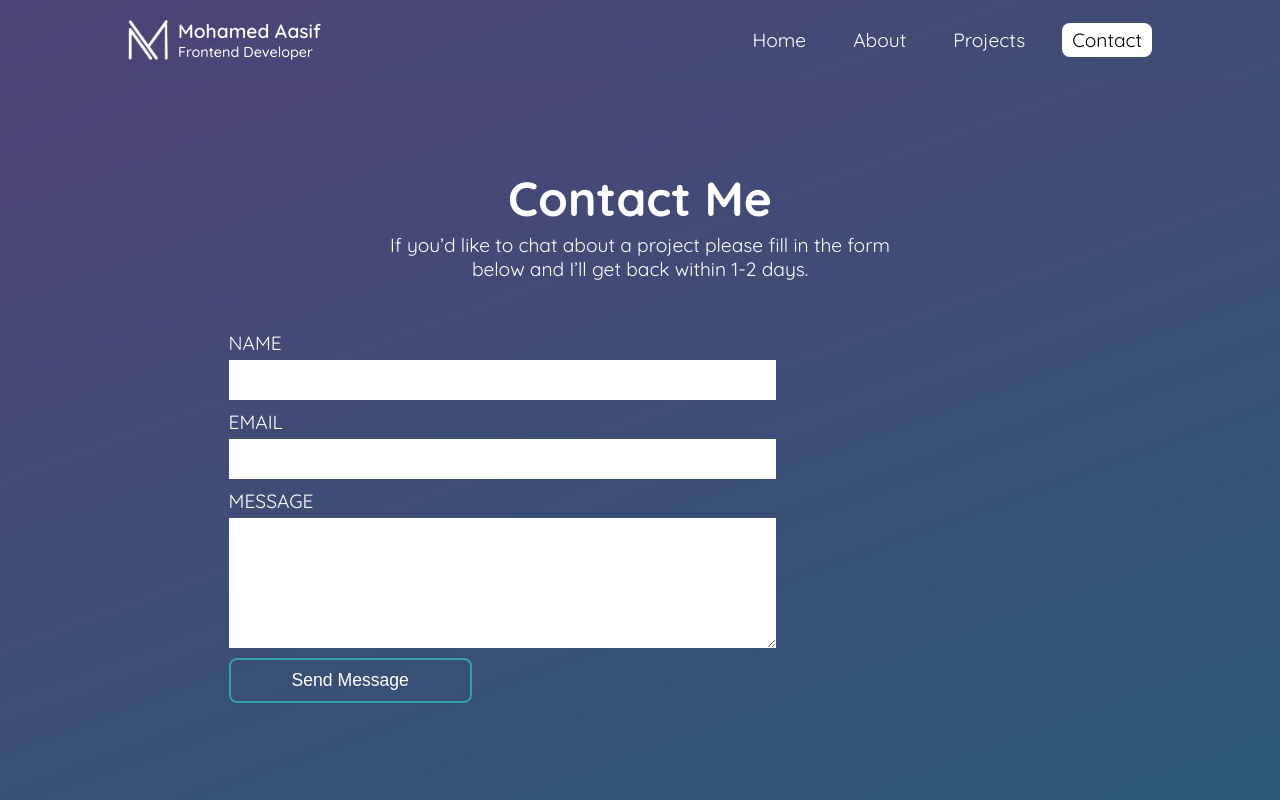
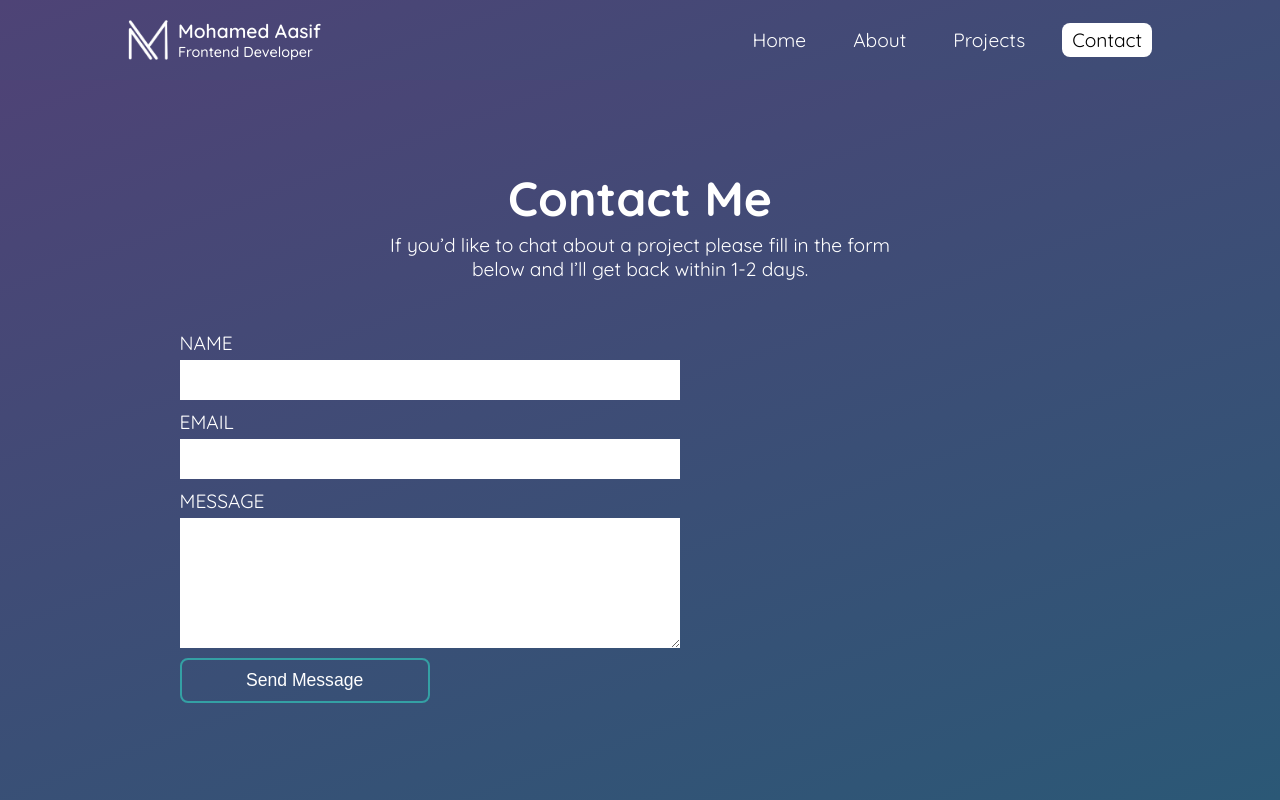
Before and after one commit to mohamedaasif/portfolio, a React (Create React App) app: page /portfolio/contact in a window 1280 px wide. Built offline with nearby package versions, Linux system fonts and the light colour scheme.

Commit message:
styling and content updated

```diff
--- a/src/components/About/About.jsx
+++ b/src/components/About/About.jsx
@@ -25,10 +25,10 @@ const About = () => {
               Corporate Branding.
             </p>
             <p>
-              I am currently working in Ireland between Dublin and Galway. I am
+              I am currently working as a freelancer. I am
               always available to discuss your project over the phone or via
-              Skype. These days I enjoy spending my free time riding my bike,
-              baking and crocheting.
+              Skype. These days I enjoy spending my free time playing soccer,
+              reading books and gaming.
             </p>
           </div>
         </div>
--- a/src/styles/Contact/Contact.module.scss
+++ b/src/styles/Contact/Contact.module.scss
@@ -35,7 +35,9 @@
     margin-top: 40px;
     .form {
       form {
+        width: 500px;
         div {
+
           display: flex;
           justify-content: center;
           flex-direction: column;
@@ -47,8 +49,6 @@
           }
 
           input {
-            // width: 500px;
-            width: 180%;
             height: 40px;
             border: none;
             outline: none;
@@ -60,8 +60,6 @@
           }
 
           textarea {
-            // width: 500px;
-            width: 180%;
             height: 130px;
             border: none;
             outline: none;
@@ -73,7 +71,7 @@
           }
 
           button {
-            width: 80%;
+            width: 50%;
             font-size: 1.1rem;
             border: 2px solid #34a0a4;
             outline: none;
@@ -146,18 +144,11 @@
       margin-top: 20px;
       .form {
         form {
+          width: 100%;
           div{
 
             label {
               font-size: 1rem;
-            }
-
-            input {
-              width: 100%;
-            }
-
-            textarea {
-              width: 100%;
             }
 
             button {
--- a/src/styles/Footer/Footer.module.scss
+++ b/src/styles/Footer/Footer.module.scss
@@ -15,7 +15,7 @@
     i {
       font-size: 0.8rem;
       position: relative;
-      top: -1px;
+      top: -.5px;
     }
     p {
       font-size: 1.1rem;
@@ -52,7 +52,7 @@
         display: flex;
         justify-content: center;
         align-items: center;
-        padding: 10px 0;
+        padding: 15px 0;
         .logo {
           i {
             font-size: 0.5rem;;
```
